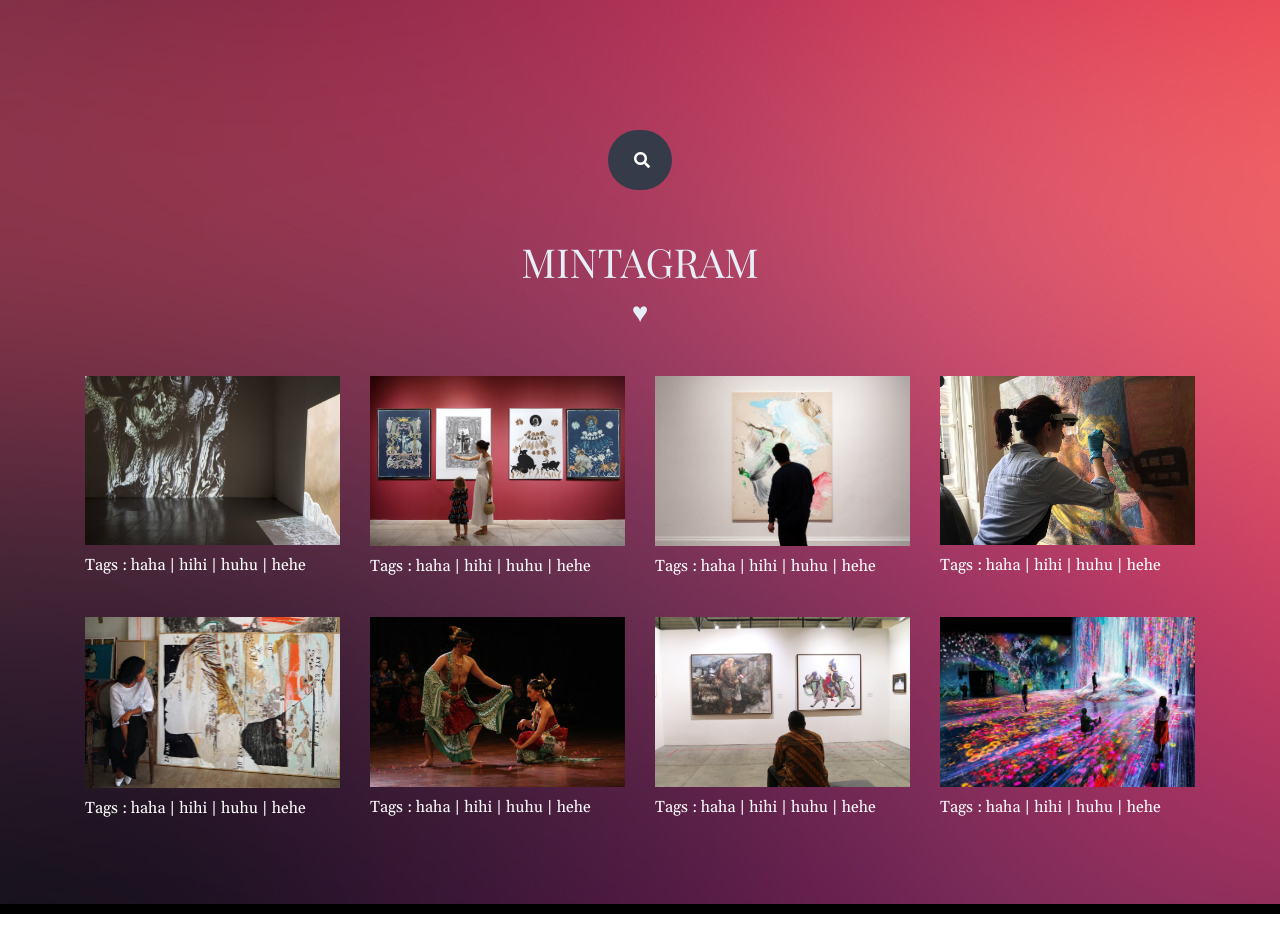
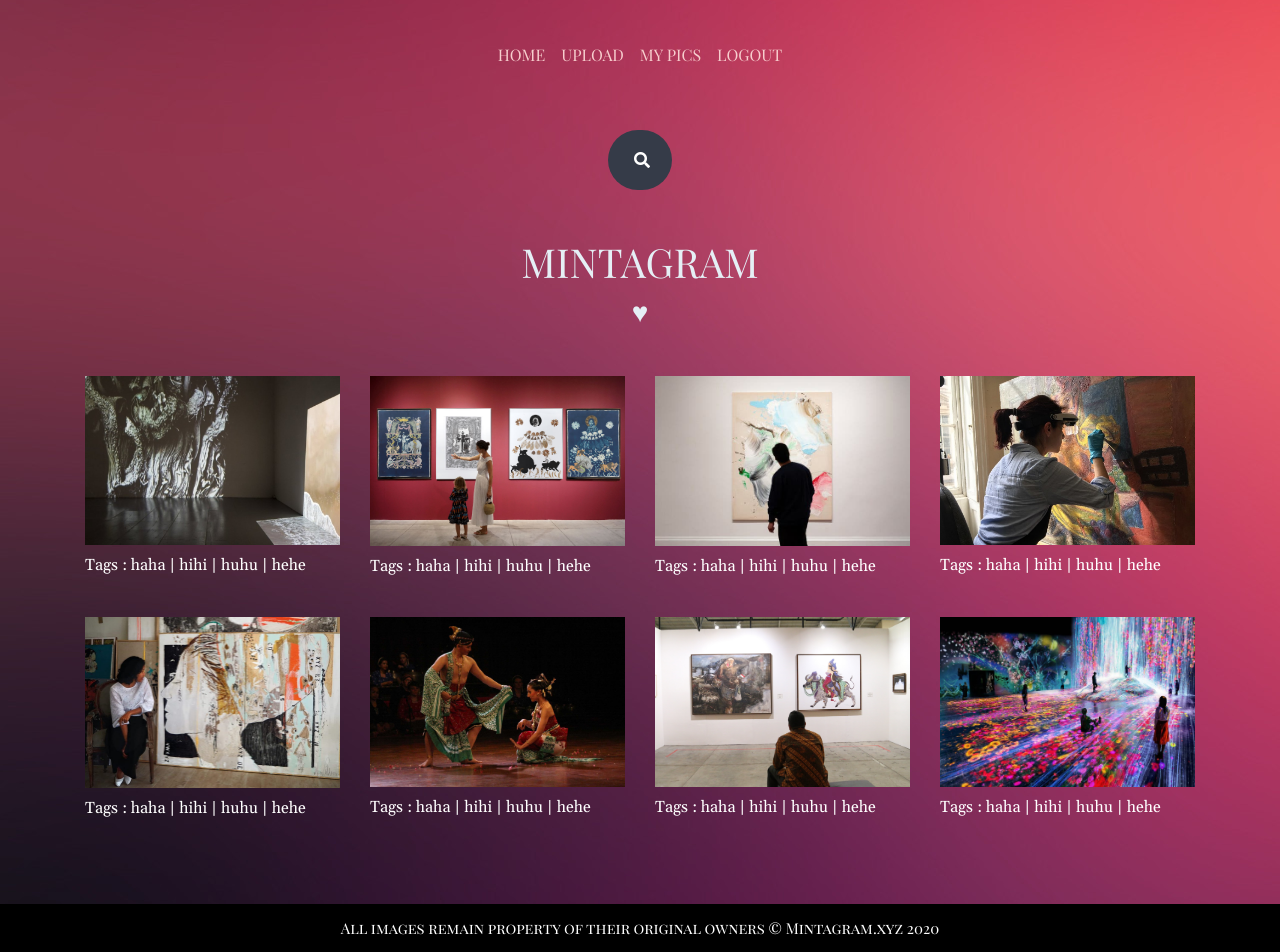
Before and after one commit to Min-taGram/CLIENT, a Vue app: page / in a window 1280 px wide. Shown: the part 20-972 px from the top of the page. Before the commit the page ends 934 px from the top, so only its background shows below. Built offline with nearby package versions, Linux system fonts and the light colour scheme; a web font is replaced by a local one.

Commit message:
fix header footer

```diff
--- a/src/App.vue
+++ b/src/App.vue
@@ -1,12 +1,12 @@
 <template>
   <div class="div">
     <!-- <login></login>
-    <register></register> -->
-    <header></header>
+    <register></register>-->
+    <headerbuatankita></headerbuatankita>
     <search-bar></search-bar>
     <!-- <upload></upload> -->
     <gallery></gallery>
-    <footer></footer>
+    <footerbuatankita></footerbuatankita>
   </div>
 </template>
 
@@ -14,22 +14,23 @@
 <script>
 import login from "./components/login";
 import register from "./components/register";
-import header from "./components/header";
+import headerbuatankita from "./components/headerbuatankita";
 import searchBar from "./components/search-bar";
 import gallery from "./components/gallery";
 import upload from "./components/upload";
-import footer from "./components/footer"
+import footerbuatankita from "./components/footerbuatankita";
 
 export default {
   name: "App",
+  data: {},
   components: {
     login,
     register,
-    header,
+    headerbuatankita,
     searchBar,
     gallery,
     upload,
-    footer
+    footerbuatankita
   }
 };
 </script>
--- a/src/components/footer.vue
+++ /dev/null
@@ -1,22 +0,0 @@
-<template>
- <section id="contact">
-         <footer>
-            <p class="my-2">All images remain property of their original owners &copy; Mintagram.xyz 2020</p>
-         </footer>
-      </section>
-</template>
-
-<script>
-export default {
-  data() {
-    return {
-    };
-  },
-  methods: {
-
-  }
-};
-</script>
-
-<style lang="css" scoped>
-</style>
--- /dev/null
+++ b/src/components/footerbuatankita.vue
@@ -0,0 +1,19 @@
+<template>
+  <section id="contact">
+    <footer>
+      <p class="my-2">All images remain property of their original owners &copy; Mintagram.xyz 2020</p>
+    </footer>
+  </section>
+</template>
+
+<script>
+export default {
+  data() {
+    return {};
+  },
+  methods: {}
+};
+</script>
+
+<style lang="css" scoped>
+</style>
```
Also changed, not shown: src/components/headerbuatankita.vue (renamed from src/components/header.vue).
